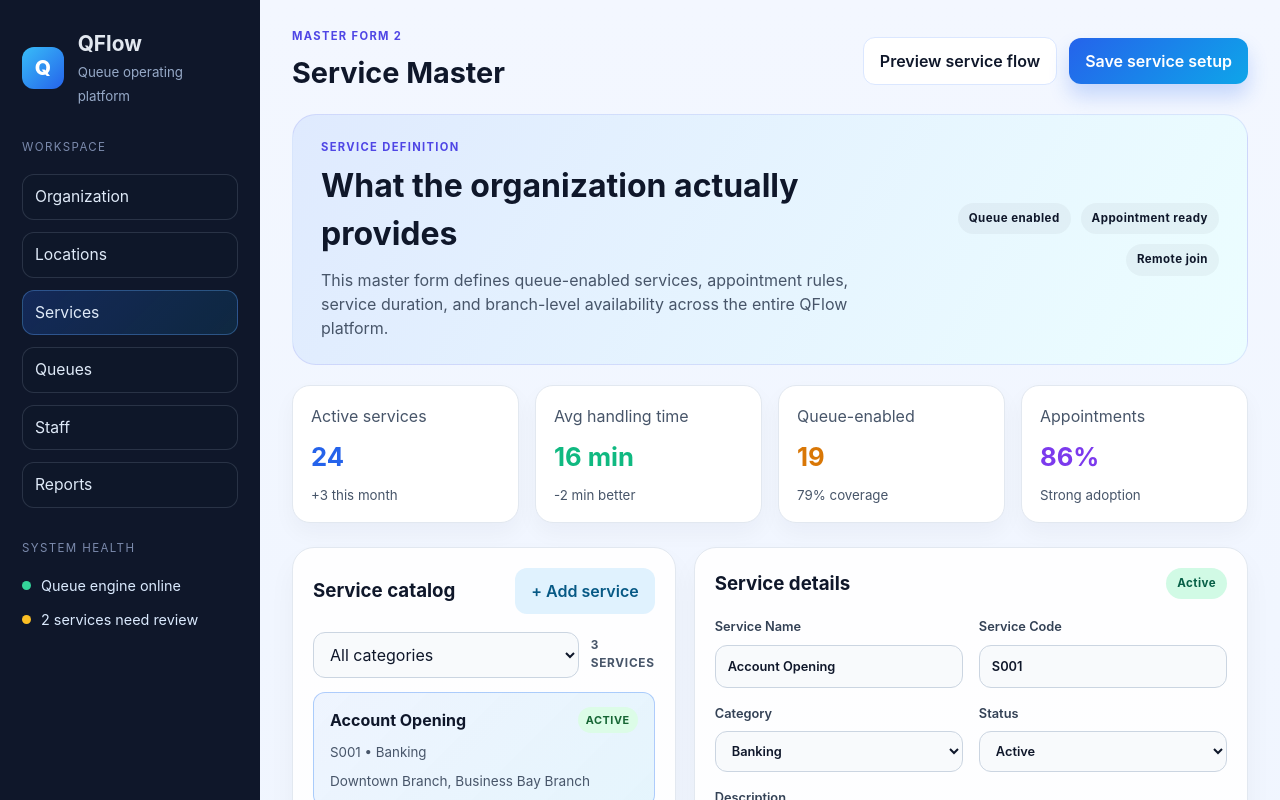
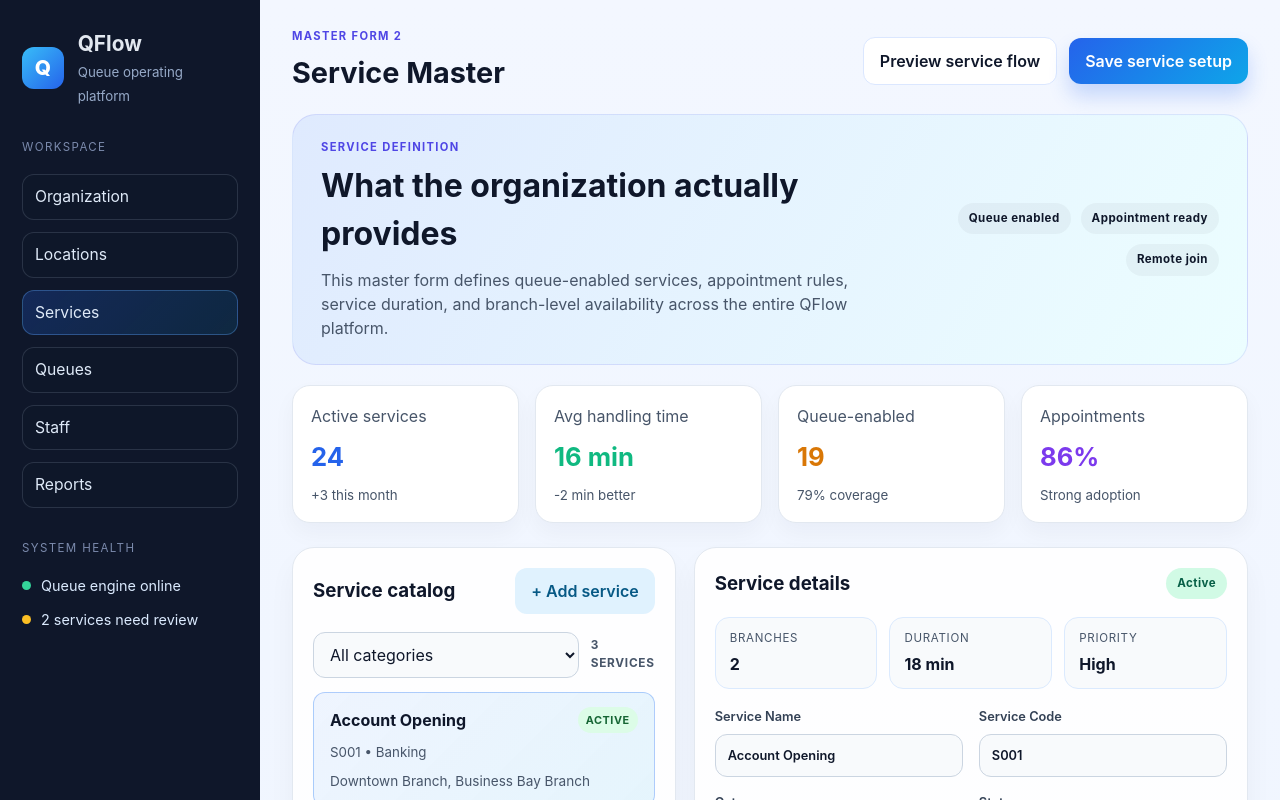
Before and after one commit to KANHAIYAKS108/QFlow, a React (Vite) app: page / in a window 1280 px wide. Shown: the top 800 px of the page. Built offline with nearby package versions, Linux system fonts and the light colour scheme.

Commit message:
Add service coverage summary

```diff
--- a/src/App.css
+++ b/src/App.css
@@ -385,6 +385,35 @@
   color: #475569;
 }
 
+.service-focus {
+  display: grid;
+  grid-template-columns: repeat(3, minmax(0, 1fr));
+  gap: 12px;
+  margin-bottom: 18px;
+}
+
+.focus-pill {
+  background: #f8fafc;
+  border: 1px solid #dbeafe;
+  border-radius: 14px;
+  padding: 12px 14px;
+  display: flex;
+  flex-direction: column;
+  gap: 4px;
+}
+
+.focus-pill span {
+  color: #475569;
+  font-size: 0.72rem;
+  letter-spacing: 0.06em;
+  text-transform: uppercase;
+}
+
+.focus-pill strong {
+  color: #0f172a;
+  font-size: 1rem;
+}
+
 .field-grid {
   display: grid;
   grid-template-columns: repeat(2, minmax(0, 1fr));
--- a/src/App.jsx
+++ b/src/App.jsx
@@ -248,6 +248,7 @@ function App() {
                 <button
                   key={service.id}
                   type="button"
+                  aria-pressed={service.id === selectedService?.id}
                   className={`service-card ${service.id === selectedService?.id ? 'selected' : ''}`}
                   onClick={() => setSelectedServiceId(service.id)}
                 >
@@ -270,6 +271,21 @@ function App() {
             <div className="panel-header">
               <h3>Service details</h3>
               <span className="tag success">{selectedService.status}</span>
+            </div>
+
+            <div className="service-focus">
+              <div className="focus-pill">
+                <span>Branches</span>
+                <strong>{selectedService.branches.length}</strong>
+              </div>
+              <div className="focus-pill">
+                <span>Duration</span>
+                <strong>{selectedService.estimatedDuration} min</strong>
+              </div>
+              <div className="focus-pill">
+                <span>Priority</span>
+                <strong>{selectedService.priority}</strong>
+              </div>
             </div>
 
             <div className="field-grid">
@@ -423,6 +439,7 @@ function App() {
                   <button
                     key={branch}
                     type="button"
+                    aria-pressed={selectedService.branches.includes(branch)}
                     className={`chip ${selectedService.branches.includes(branch) ? 'active' : ''}`}
                     onClick={() => toggleBranch(branch)}
                   >
```
